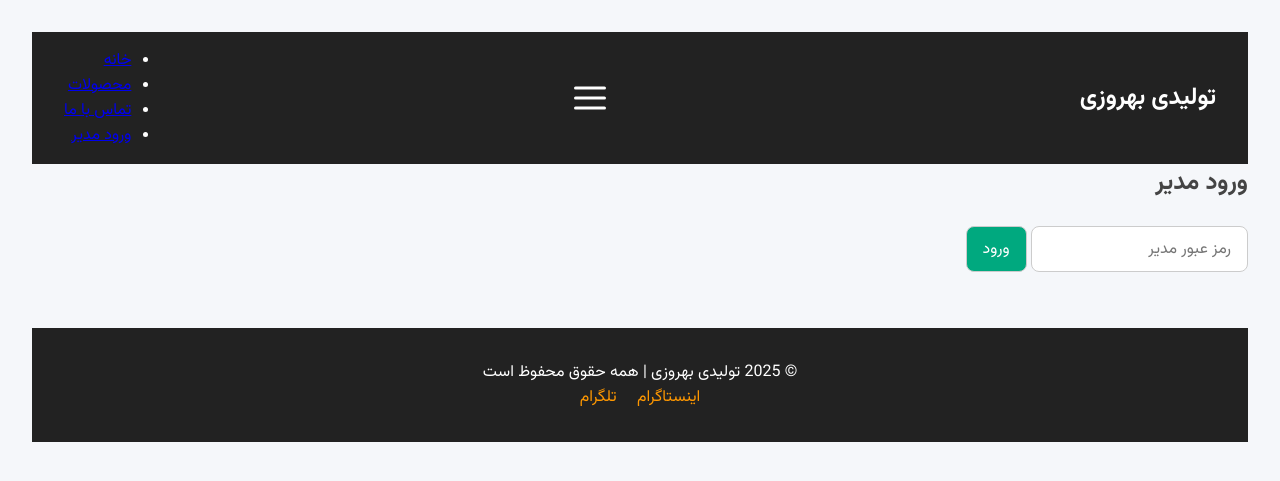
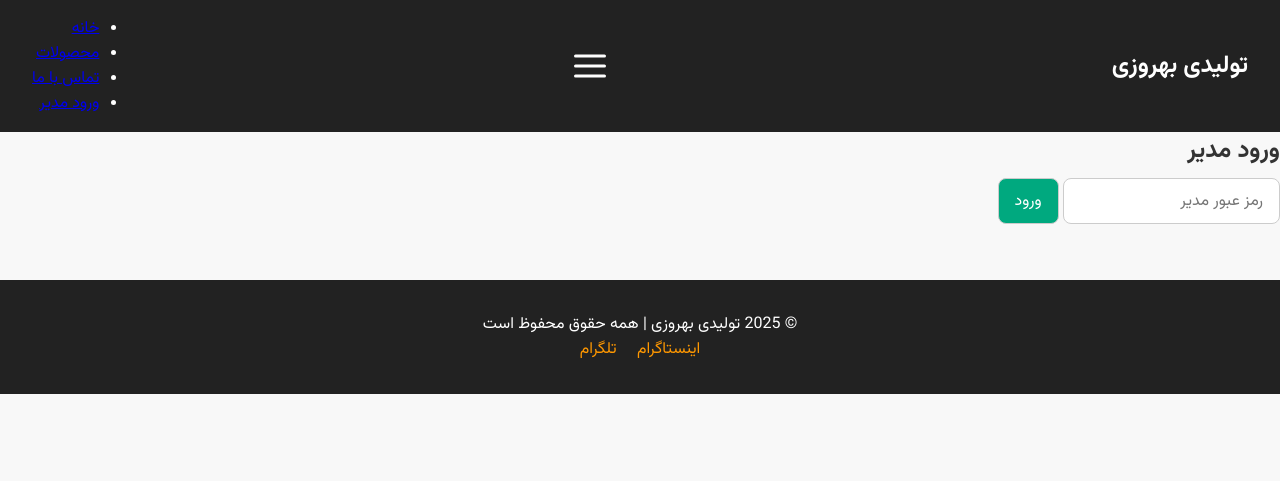
Before and after one commit to Mahdi-Behrouzi/tolidi_behrouzi, a PHP site: page /admin.html in a window 1280 px wide. Shown: the top 481 px of the page. Run offline with PHP 8.4, Linux system fonts and the light colour scheme.

Commit message:
Update admin.css

```diff
--- a/admin.css
+++ b/admin.css
@@ -79,7 +79,6 @@ header .logo {
   top: 0;
 }
 
-body {
   font-family: 'Tahoma', sans-serif;
   background: #f5f7fa;
   color: #333;
```
